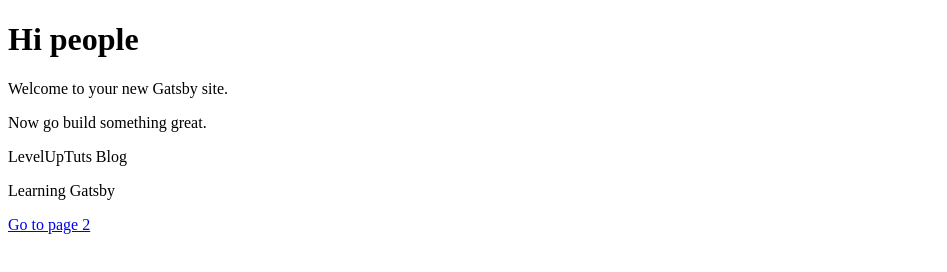
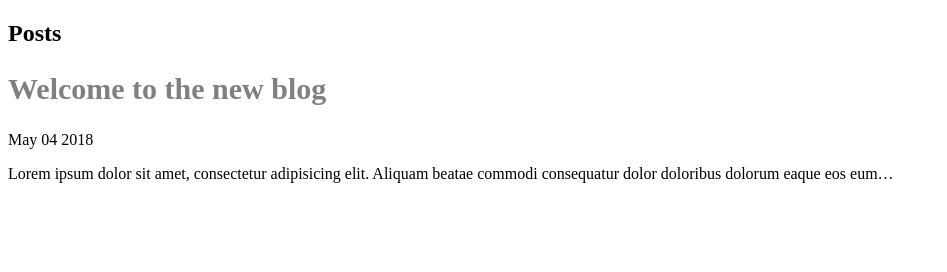
Before and after one commit to alveshelio/gatsby-tutorial, a Gatsby site: page / in a window 1280 px wide. Shown: the whole page, without its empty margins (0-947 px from the left). Built offline with nearby package versions, Linux system fonts and the light colour scheme; Gatsby itself is replaced by a stand-in of ours.

Commit message:
finished adding markdown

```diff
--- a/gatsby-config.js
+++ b/gatsby-config.js
@@ -20,8 +20,13 @@ module.exports = {
         path: `${__dirname}/src`,
       }
     },
+    {
+      resolve: 'gatsby-transformer-remark',
+      options: {
+        excerpt_separator: `<!-- end -->`
+      }
+    },
     'gatsby-transformer-sharp',
     'gatsby-plugin-sharp',
-    'gatsby-transformer-remark',
   ],
 }
--- /dev/null
+++ b/src/components/Posts/PostListing.js
@@ -0,0 +1,22 @@
+import React from 'react'
+import styled from 'styled-components'
+
+const PostListigWrapper = styled.div`
+  h2 {
+    color: gray;
+    font-size: 30px;
+  }
+`
+
+const PostListing = ({ post }) => (
+  <PostListigWrapper>
+    <h2>{post.frontmatter.title}</h2>
+    <span>{post.frontmatter.date}</span>
+    <p>{post.excerpt}</p>
+    {/*<div dangerouslySetInnerHTML={{*/}
+      {/*__html: post.exerpt*/}
+    {/*}} />*/}
+  </PostListigWrapper>
+)
+
+export default PostListing
--- a/src/pages/index.js
+++ b/src/pages/index.js
@@ -1,14 +1,12 @@
-import React from 'react'
+import React, { Fragment} from 'react'
 import Link from 'gatsby-link'
+
+import PostListing from '../components/Posts/PostListing'
 
 const IndexPage = ({ data }) => (
   <div>
-    <h1>Hi people</h1>
-    <p>Welcome to your new Gatsby site.</p>
-    <p>Now go build something great.</p>
-    <p>{data.site.siteMetadata.title}</p>
-    <p>{data.site.siteMetadata.desc}</p>
-    <Link to="/page-2/">Go to page 2</Link>
+    <h2>Posts</h2>
+    {data.post.edges.map(({ node }) => <PostListing key={node.time} post={node} />)}
   </div>
 )
 
@@ -22,5 +20,18 @@ export const query = graphql`
         desc
       }
     }
+    post: allMarkdownRemark {
+      edges {
+        node {
+          timeToRead
+          frontmatter {
+            title
+            date(fromNow:false, formatString:"MMM DD YYYY")
+          }
+          html
+          excerpt
+        }
+      }
+    }
   }
 `
--- /dev/null
+++ b/src/pages/posts/post.md
@@ -0,0 +1,6 @@
+---
+title: "Welcome to the new blog"
+date: "2018-05-04"
+---
+
+Lorem ipsum dolor sit amet, consectetur adipisicing elit. Aliquam beatae commodi consequatur dolor doloribus dolorum eaque eos eum excepturi exercitationem fuga inventore labore minima nobis, <!-- end --> non officiis omnis praesentium quasi quia quo rem sapiente totam unde! Aliquid aut autem corporis eum inventore rem sequi, vitae. Cupiditate eius eligendi eum, expedita illo necessitatibus quidem vitae. Aliquid commodi deleniti earum in, maxime minima, molestias nisi perferendis porro rem reprehenderit sunt ullam vitae? Consectetur deleniti eligendi eveniet exercitationem fugit, maxime, minus odio pariatur quia quibusdam quidem quo, quos recusandae saepe sunt vitae voluptatum. Accusantium consectetur eaque nesciunt nostrum placeat quasi repudiandae ullam, veniam.
```
Also changed, not shown: src/pages/post.md (deleted, +0 -7 lines).
